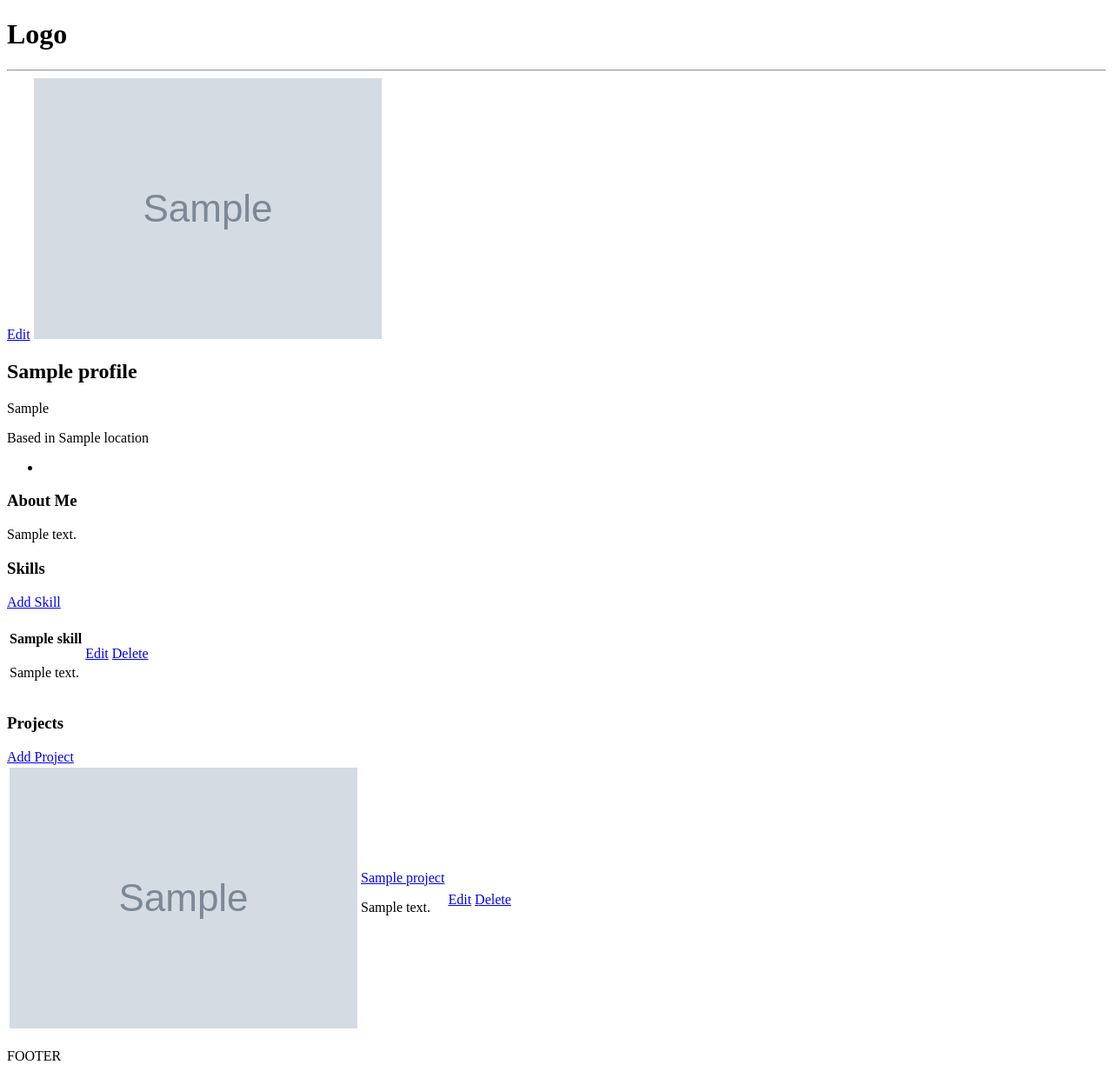
After one commit to gianvittorio/devsearch, a Django app: template users/templates/users/account.html in a window 1280 px wide. The commit adds this page. Shown: the whole page at 87% size. Run offline with Django 3.2, Linux system fonts and the light colour scheme; the template is opened without the code that fills it: most values are stand-ins (such as "Sample title", 1, 10 or a date in 2020); grey boxes marked "Sample" are stand-in pictures.

Commit message:
done with user actions

```diff
--- a/templates/navbar.html
+++ b/templates/navbar.html
@@ -17,7 +17,7 @@
                 <li class="header__menuItem"><a href="">Inbox</a></li>
 
                 {% if request.user.is_authenticated %}
-                    <li class="header__menuItem"><a href="{% url 'create-project' %}">Add Project</a></li>
+                    <li class="header__menuItem"><a href="{% url 'account' %}">Account</a></li>
                     <li class="header__menuItem"><a href="{% url 'logout' %}" class="btn btn--sub">Logout</a></li>
                 {% else %}
                     <li class="header__menuItem"><a href="{% url 'login' %}" class="btn btn--sub">Login/Sign Up</a></li>
--- /dev/null
+++ b/users/templates/users/account.html
@@ -0,0 +1,109 @@
+{% extends 'main.html' %}
+
+{% block content %}
+
+    <!-- Main Section -->
+    <main class="settingsPage profile my-md">
+        <div class="container">
+            <div class="layout">
+                <div class="column column--1of3">
+                    <div class="card text-center">
+                        <div class="card__body dev">
+                            <a class="tag tag--pill tag--main settings__btn" href="#"><i class="im im-edit"></i>
+                                Edit</a>
+                            <img class="avatar avatar--xl dev__avatar"
+                                 src="{{ profile.profile_image.url }}"/>
+                            <h2 class="dev__name">{{ profile.name }}</h2>
+                            <p class="dev__title">{{ profile.short_intro }}</p>
+                            <p class="dev__location">Based in {{ profile.location }}</p>
+                            <ul class="dev__social">
+                                {% if profile.social_github %}
+                                    <li>
+                                        <a title="Github" href="{{ profile.social_github }}" target="_blank"><i
+                                                class="im im-github"></i></a>
+                                    </li>
+                                {% endif %}
+
+                                {% if profile.social_twitter %}
+                                    <li>
+                                        <a title="Twitter" href="#" target="_blank"><i class="im im-twitter"></i></a>
+                                    </li>
+                                {% endif %}
+
+                                {% if profile.social_linkedin %}
+                                    <li>
+                                        <a title="LinkedIn" href="#" target="_blank"><i class="im im-linkedin"></i></a>
+                                    </li>
+                                {% endif %}
+
+                                {% if profile.social_website %}
+                                    <li>
+                                        <a title="Personal Website" href="#" target="_blank"><i class="im im-globe"></i></a>
+                                    </li>
+                                {% endif %}
+                            </ul>
+                        </div>
+                    </div>
+                </div>
+                <div class="column column--2of3">
+                    <div class="devInfo">
+                        <h3 class="devInfo__title">About Me</h3>
+                        <p class="devInfo__about">{{ profile.bio }}</p>
+                    </div>
+                    <div class="settings">
+                        <h3 class="settings__title">Skills</h3>
+                        <a class="tag tag--pill tag--sub settings__btn tag--lg" href="#"><i class="im im-plus"></i> Add
+                            Skill</a>
+                    </div>
+
+                    <table class="settings__table">
+                        {% for skill in skills %}
+                            <tr>
+                                <td class="settings__tableInfo">
+                                    <h4>{{ skill.name }}</h4>
+                                    <p>{{ skill.description }}</p>
+                                </td>
+                                <td class="settings__tableActions">
+                                    <a class="tag tag--pill tag--main settings__btn" href="#"><i class="im im-edit"></i>
+                                        Edit</a>
+                                    <a class="tag tag--pill tag--main settings__btn" href="#"><i
+                                            class="im im-x-mark-circle-o"></i>
+                                        Delete</a>
+                                </td>
+                            </tr>
+                        {% endfor %}
+                    </table>
+
+                    <div class="settings">
+                        <h3 class="settings__title">Projects</h3>
+                        <a class="tag tag--pill tag--sub settings__btn tag--lg" href="#"><i class="im im-plus"></i> Add
+                            Project</a>
+                    </div>
+
+                    <table class="settings__table">
+                        {% for project in projects %}
+                            <tr>
+                                <td class="settings__thumbnail">
+                                    <a href="{% url 'project' project.id %}"><img src="{{ project.featured_image.url }}"
+                                                                                  alt="Project Thumbnail"/></a>
+                                </td>
+                                <td class="settings__tableInfo">
+                                    <a href="{% url 'project' project.id %}">{{ project.title }}</a>
+                                    <p>{{ project.description|slice:"150" }}</p>
+                                </td>
+                                <td class="settings__tableActions">
+                                    <a class="tag tag--pill tag--main settings__btn" href="#"><i class="im im-edit"></i>
+                                        Edit</a>
+                                    <a class="tag tag--pill tag--main settings__btn" href="#"><i
+                                            class="im im-x-mark-circle-o"></i>
+                                        Delete</a>
+                                </td>
+                            </tr>
+                        {% endfor %}
+                    </table>
+                </div>
+            </div>
+        </div>
+    </main>
+
+{% endblock %}
--- a/users/urls.py
+++ b/users/urls.py
@@ -8,4 +8,5 @@ urlpatterns = [
 
     path('', views.profiles, name='profiles'),
     path('profile/<str:pk>/', views.user_profile, name='user-profile'),
+    path('account/', views.user_account, name='account'),
 ]
```
Also changed, not shown: users/views.py (+16 -0 lines), db.sqlite3.
